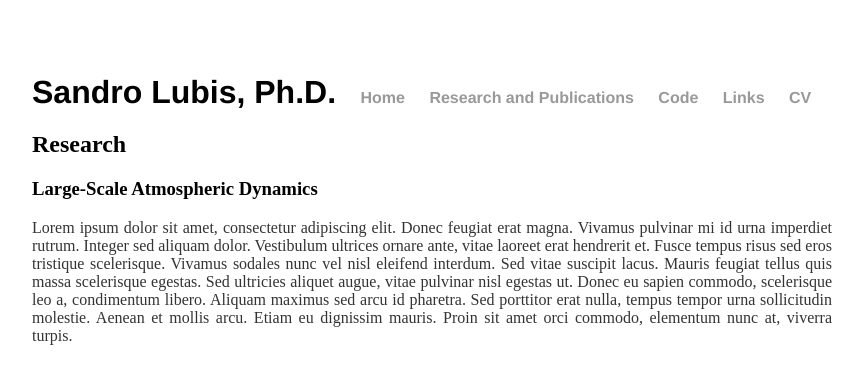
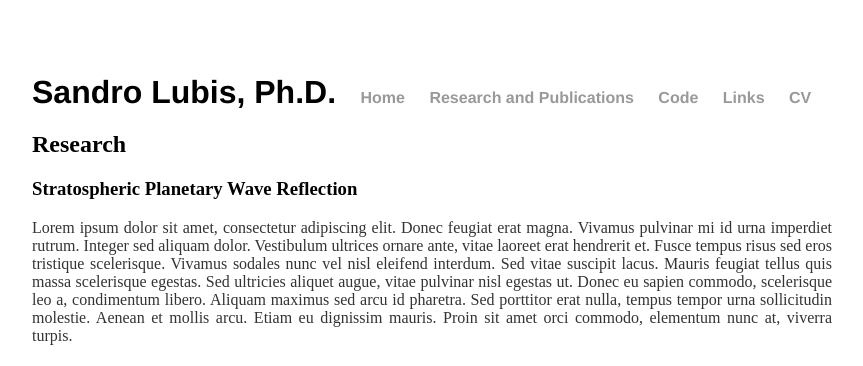
Before and after one commit to sandrolubis/sandrolubis.github.io, a Jekyll site: the page built from research/index.html, in a window 1280 px wide. Shown: the top 366 px of the page, without its empty margins (276-1139 px from the left). Built offline with Jekyll 4.4.1, drawn with Linux system fonts in a browser that asks for light colours.

Commit message:
Update index.html

```diff
--- a/research/index.html
+++ b/research/index.html
@@ -4,7 +4,7 @@ title: Research Interests | Sandro Lubis
 ---
 		<div class="research">
 			<h2>Research</h2>
-			<h3>Large-Scale Atmospheric Dynamics</h3>
+			<h3>Stratospheric Planetary Wave Reflection</h3>
 			<p class="indented"><font size=3>Lorem ipsum dolor sit amet, consectetur adipiscing elit. Donec feugiat erat magna. Vivamus pulvinar mi id urna imperdiet rutrum. Integer sed aliquam dolor. Vestibulum ultrices ornare ante, vitae laoreet erat hendrerit et. Fusce tempus risus sed eros tristique scelerisque. Vivamus sodales nunc vel nisl eleifend interdum. Sed vitae suscipit lacus. Mauris feugiat tellus quis massa scelerisque egestas. Sed ultricies aliquet augue, vitae pulvinar nisl egestas ut. Donec eu sapien commodo, scelerisque leo a, condimentum libero. Aliquam maximus sed arcu id pharetra. Sed porttitor erat nulla, tempus tempor urna sollicitudin molestie. Aenean et mollis arcu. Etiam eu dignissim mauris. Proin sit amet orci commodo, elementum nunc at, viverra turpis.</font></p>
 			<h4>Publications</h4>
 			<ol>
```
